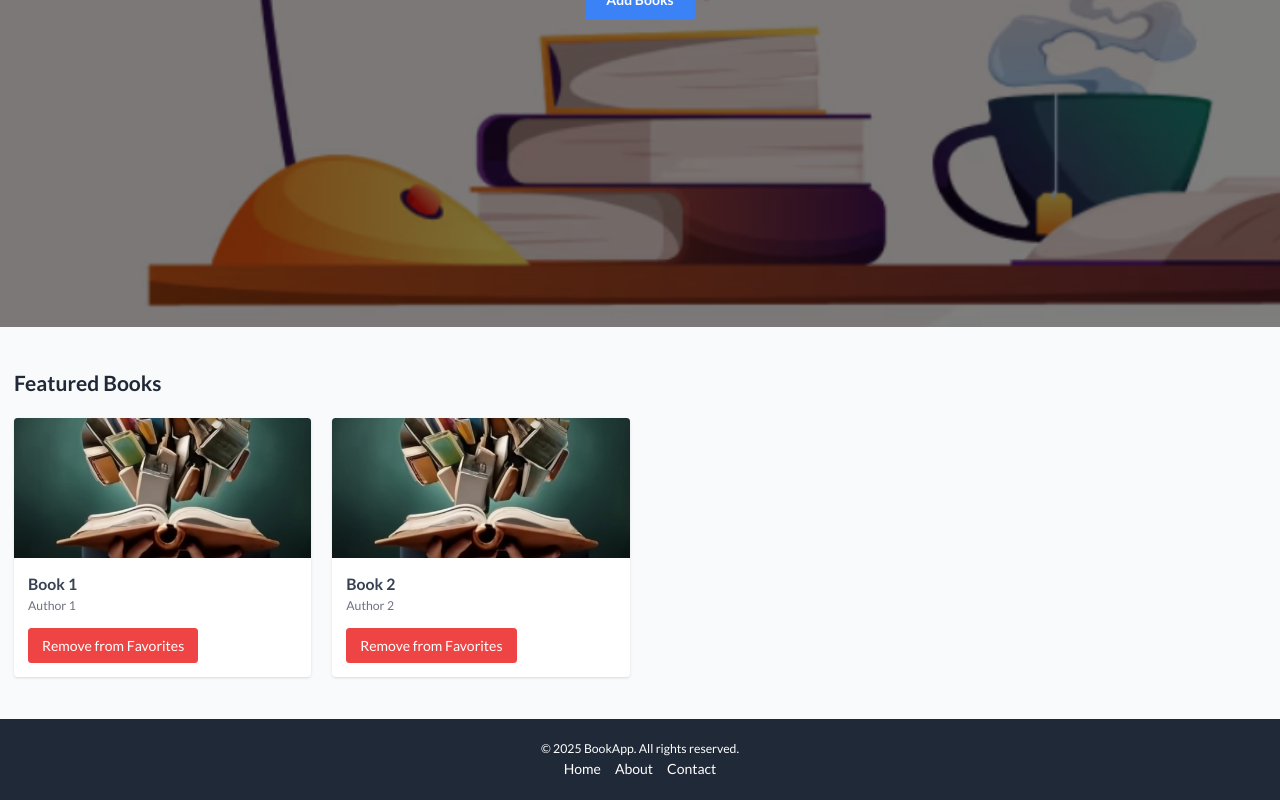
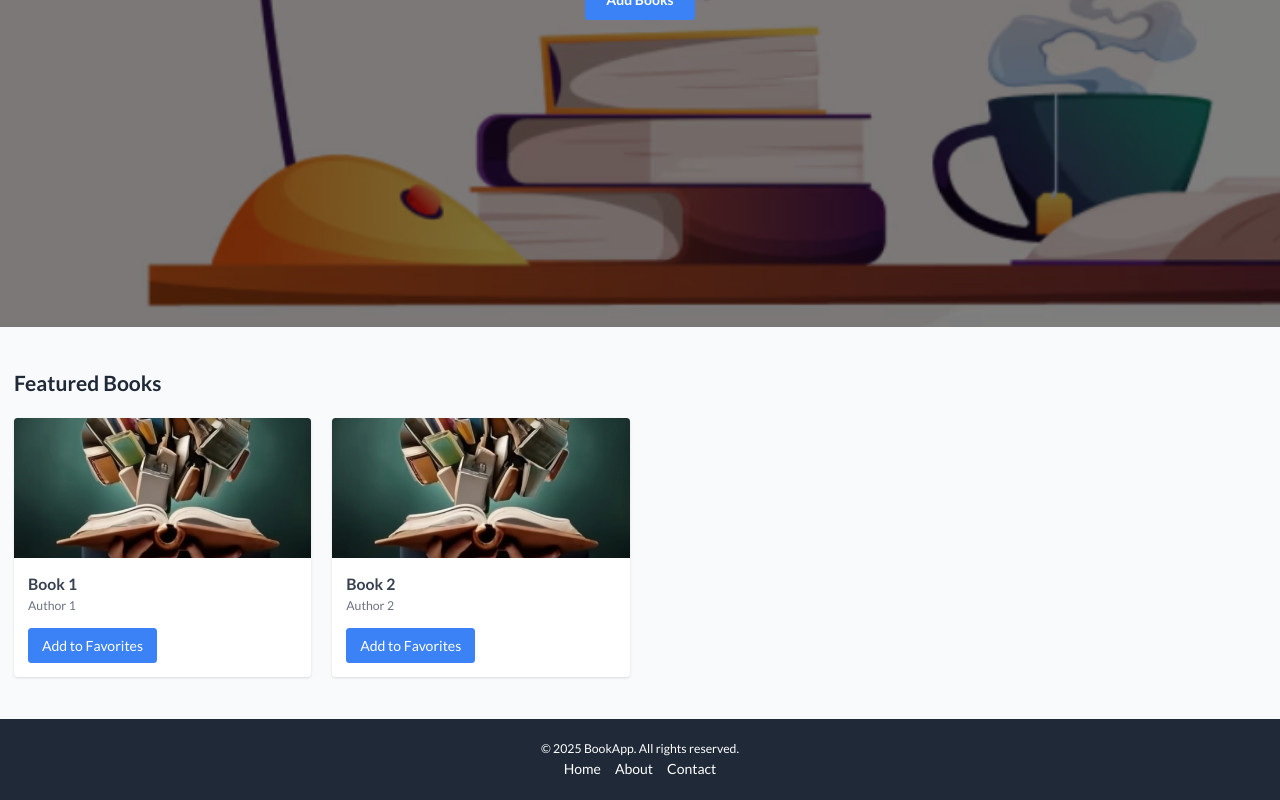
Before and after one commit to emansibghat/bookApp, a React (Vite) app: page / in a window 1280 px wide. Shown: the part 479-1279 px from the top of the page. Built offline with nearby package versions, Linux system fonts and the light colour scheme; no server answers.

Commit message:
refactor: update handleAddToFav to accept bookId and userId, simplify favorite button logic

```diff
--- a/src/components/pages/HomePage.jsx
+++ b/src/components/pages/HomePage.jsx
@@ -27,9 +27,12 @@ const HomePage = () => {
   }, []);
 
   // Add a book to favorites
-  const handleAddToFav = async (book) => {
+  const handleAddToFav = async (bookId, userId) => {
     try {
-      const response = await axios.post("http://localhost:5000/api/favorites/add", book);
+      const response = await axios.post("http://localhost:5000/api/favorites/add", {
+        bookId: bookId,
+        userId: userId,
+      });
       setFavorites((prevFavorites) => [...prevFavorites, response.data]);
     } catch (error) {
       console.error("Error adding to favorites:", error);
@@ -144,21 +147,12 @@ const HomePage = () => {
                 <div className="p-4">
                   <h3 className="font-bold text-lg text-gray-700">{book.title}</h3>
                   <p className="text-sm text-gray-500">{book.author}</p>
-                  {FavouritesPage ((fav) => fav.id === book.id) ? (
-                    <button
-                      onClick={() => handleRemoveFromFav(book.id)}
-                      className="mt-4 bg-red-500 text-white px-4 py-2 rounded hover:bg-red-600"
-                    >
-                      Remove from Favorites
-                    </button>
-                  ) : (
                   <button
                     onClick={() => handleAddToFav(book)}
                     className="mt-4 bg-blue-500 text-white px-4 py-2 rounded hover:bg-blue-600"
                   >
                     Add to Favorites
                   </button>
-                  )}
                 </div>
               </div>
             ))}
--- a/src/components/pages/login.jsx
+++ b/src/components/pages/login.jsx
@@ -17,7 +17,6 @@ const Login = () => {
     setIsLoading(true);
 
     try {
-      debugger
       const response = await axios.post('http://localhost:5000/api/user/login', {
         email,
         password,
```
Lines whose indentation alone changed are shown as unchanged.
